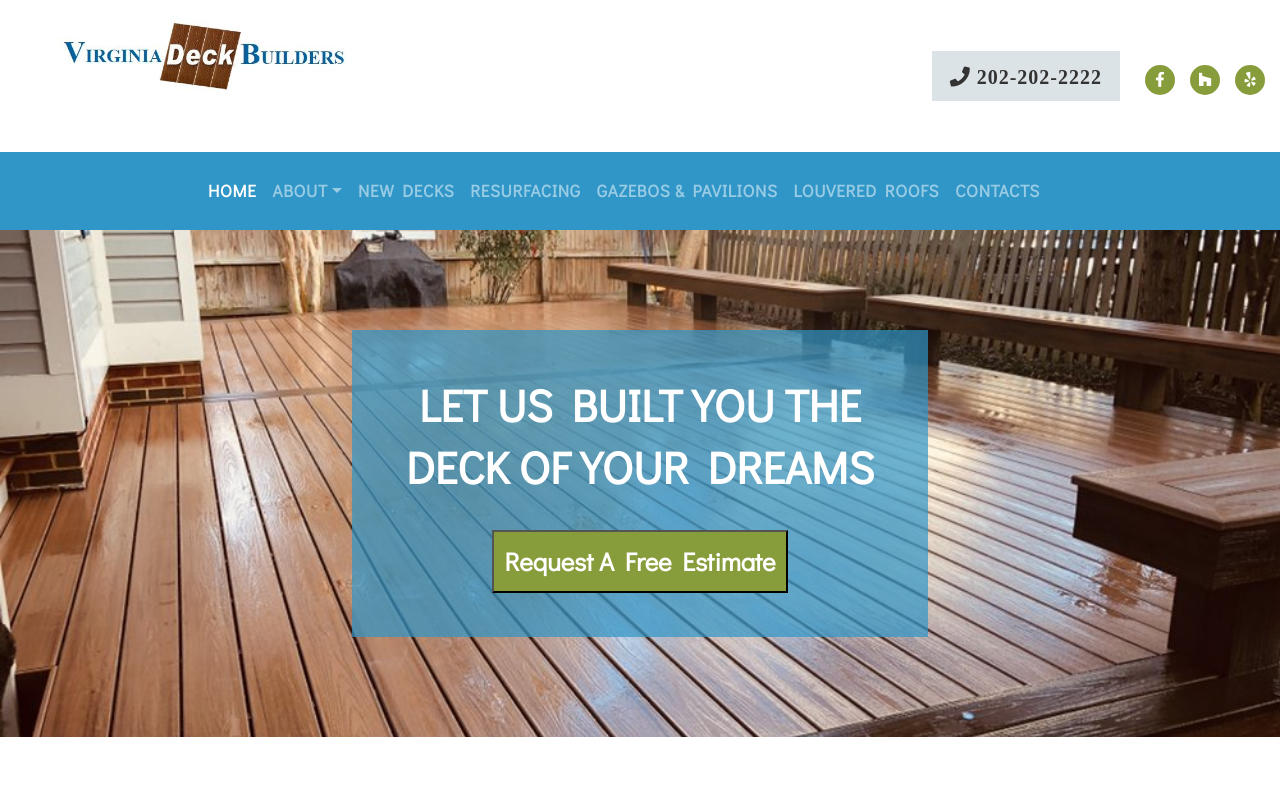
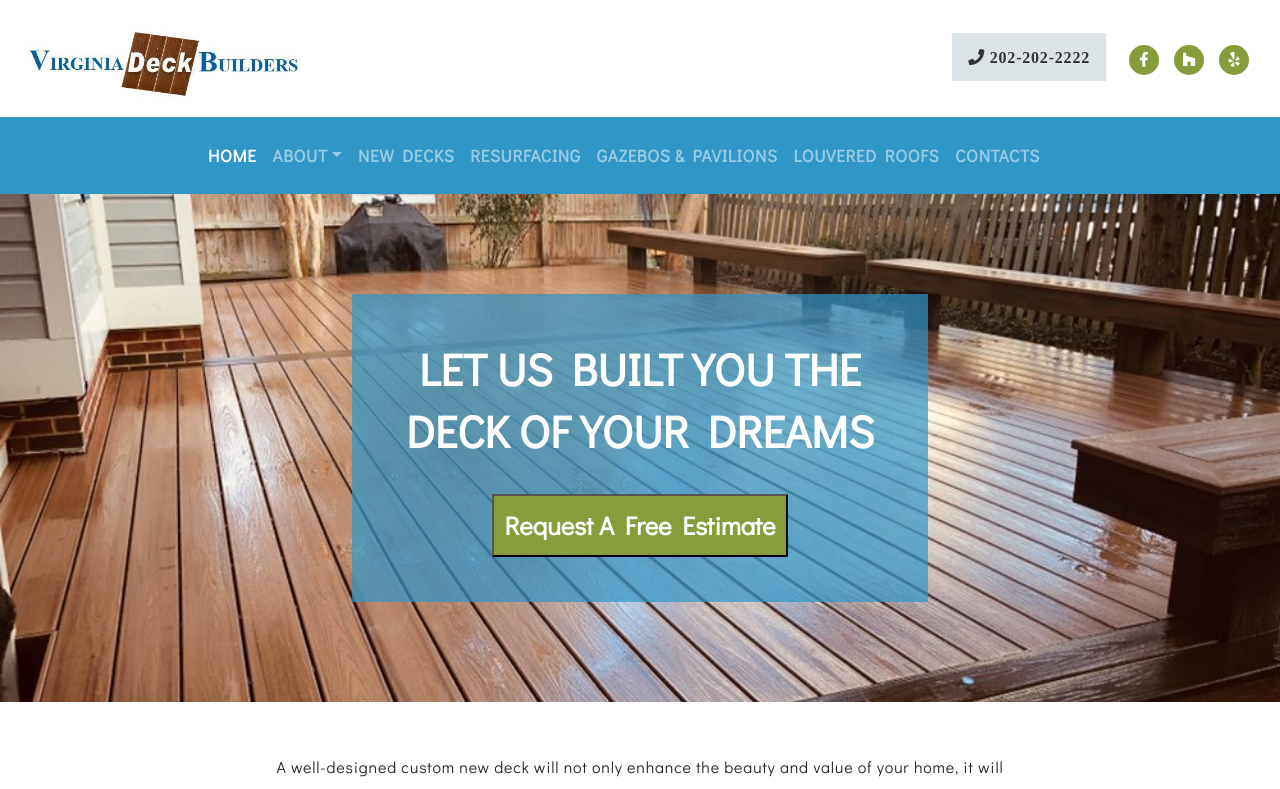
Before and after one commit to olga1598/decksva, a React (Create React App) app in the folder decksva/client/: page / in a window 1280 px wide. Shown: the top 789 px of the page. Built offline with nearby package versions, Linux system fonts and the light colour scheme.

Commit message:
Fix navbar component

```diff
--- a/decksva/client/src/App.js
+++ b/decksva/client/src/App.js
@@ -2,7 +2,6 @@ import React from 'react';
 import './App.css';
 import { BrowserRouter, Route, Switch } from "react-router-dom";
 import Home from "./components/Home/Home";
-import Header from "./components/Header/Header";
 import Navbar from "./components/Navbar/Navbar";
 import About from "./components/About/About";
 import NewDesk from "./components/NewDesk/NewDesk";
@@ -17,9 +16,8 @@ import Warranty from "./components/Warranty/Warranty";
 import Company from "./components/Company/Company";
 import WhyUs from "./components/WhyUs/WhyUs";
 import Roofs from "./components/Roofs/Roofs";
-// <Header className="header" />
 
-function App() {
+function App () {
   return (
     <BrowserRouter>
 
--- a/decksva/client/src/components/Navbar/Navbar.css
+++ b/decksva/client/src/components/Navbar/Navbar.css
@@ -1,52 +1,93 @@
-/* #navbarToggler{
-    background-color: rgb(100, 159, 236);
-    font-weight: 100;
-} */
-
-
-.navbar ul{
-      /* justify-content: center; */
-      flex: 1;
-      font-weight: bold;
-      padding: 10px 0 10px 0;
+.header {
+    display: flex;
+    flex-direction: column;
+    width: 100%;
+    height: auto;
 }
 
-.nav-item {
-    /* margin: 0 10px 0 10px; */
-/* font-size: 17px; */
+.header .content {
+    display: flex;
+    justify-content: space-between;
+    align-items: center;
+    padding: 10px 16px;
+}
 
-/* letter-spacing: .05em; */
-    white-space: nowrap;
-/* font-weight: bold; */
-    line-height: 1em;
-    font-family: 'Didact Gothic', sans-serif;
-/* font-family: 'Open Sans Condensed', sans-serif; */
-/* font-style: normal; */
-    /* font-size: 19px; */
-    letter-spacing: .04em;
-    line-height: 1.5em;
+.header .content .left {
+    flex: 0 0 300px;
 }
-/* #3096C8 */
-.navbar{
+
+.header .content .right {
+    flex: 1 0;
+    text-align: right;
+}
+
+.header .content .left img {
+    max-width: 100%;
+}
+
+.right a, .right span {
+    display: inline-block;
+    text-align: center;
+}
+
+.header-phone-number {
+    color: #333;
+    letter-spacing: .05em;
+    padding: 12px 16px;
+    margin: .618em .5em;
+    background-color: #dce3e7;
+}
+
+.fa-facebook-f, .fa-houzz, .fa-yelp {
+    background-color: #879c3a;
+    color: white;
+    border-radius: 50%;
+    width: 30px;
+    height: 30px;
+    text-align: center;
+    line-height: 30px;
+    vertical-align: middle;
+}
+
+.social-links {
+    margin: .618em .5em;
+    font-size: 15px;
+}
+
+.navbar {
     padding-left: 200px;
     padding-right: 200px;
     background-color: #3096C8 !important;
 }
 
+.navbar .nav-item {
+    white-space: nowrap;
+    line-height: 1em;
+    font-family: 'Didact Gothic', sans-serif;
+    letter-spacing: .04em;
+    line-height: 1.5em;
+}
+
+.navbar ul {
+    flex: 1;
+    font-weight: bold;
+    padding: 10px 0 10px 0;
+}
+
 .navbar li {
     font-size: 17px;
+}
 
-}
 @media screen and (max-width: 580px) {
-    .navbar button{
+    .navbar button {
         background-color: #3096C8;
     }
-    .navbar{
+    .navbar {
         margin-left: 10px;
         margin-right: 10px;
         background-color: transparent !important;
     }
-    .header-navbar{
+    .header-navbar {
         display: flex;
         position: fixed;
         background-color: white;
@@ -60,8 +101,7 @@
 }
 
 @media screen and (max-width: 1000px) {
-    .navbar{
-        /* background-color: yellow !important; */
+    .navbar {
         display: flex;
         padding-left: 0;
         padding-right:0;
--- a/decksva/client/src/components/Navbar/Navbar.js
+++ b/decksva/client/src/components/Navbar/Navbar.js
@@ -1,7 +1,6 @@
 import React, { Component } from 'react';
 import { NavLink } from "react-router-dom";
 import "./Navbar.css";
-
 
 class Navbar extends Component {
     state = {
@@ -26,20 +25,14 @@ class Navbar extends Component {
         const classTwo = collapsed ? 'navbar-toggler navbar-toggler-right collapsed' : 'navbar-toggler navbar-toggler-right';
 
         return (
-            <div className="header-navbar">
-            <div className="header-content">
-                <div className="row">
-                    <div className="col-sm-6">
-
-                        <div className="header-top-left">
+            <header className="header">
+                <div className="content">
+                    <div className="left">
                         <NavLink to="/">
                             <img src="/logo1.jpg" alt="logo" className="logo" />
                         </NavLink>
                     </div>
-                    </div>
-
-                    <div className="col-sm-6">
-                    <div className="header-top-right">
+                    <div className="right">
                         <span className="header-phone">
                             <a className="header-phone-number" href="tel:2022022222">
                                 <i className="fas fa-phone"> 202-202-2222</i>
@@ -58,10 +51,6 @@ class Navbar extends Component {
                         </span>
                     </div>
                 </div>
-                </div>
-
-            </div>
-
                 <nav className="navbar navbar-expand-sm navbar-dark bg-primary">
                     <button className={`${classTwo}`} onClick={this.toggleNavbar} type="button" data-toggle="collapse" data-target="#navbarToggler" aria-controls="navbarToggler" aria-expanded="false" aria-label="Toggle navigation">
                         <span className="navbar-toggler-icon"></span>
@@ -72,7 +61,7 @@ class Navbar extends Component {
                                 <NavLink to="/" className="nav-link" exact>HOME</NavLink>
                             </li>
                             <li className="nav-item dropdown">
-                            <NavLink to="/about" className="nav-link dropdown-toggle"id="navbarDropdown" role="button" data-toggle="dropdown" aria-haspopup="true" aria-expanded="false">
+                                <NavLink to="/about" className="nav-link dropdown-toggle" id="navbarDropdown" role="button" data-toggle="dropdown" aria-haspopup="true" aria-expanded="false">
                                     ABOUT
                                 </NavLink>
                                 <div className="dropdown-menu" aria-labelledby="navbarDropdown">
@@ -100,7 +89,7 @@ class Navbar extends Component {
                         </ul>
                     </div>
                 </nav>
-            </div>
+            </header>
         )
     }
 }
```
Lines whose indentation alone changed are shown as unchanged.
